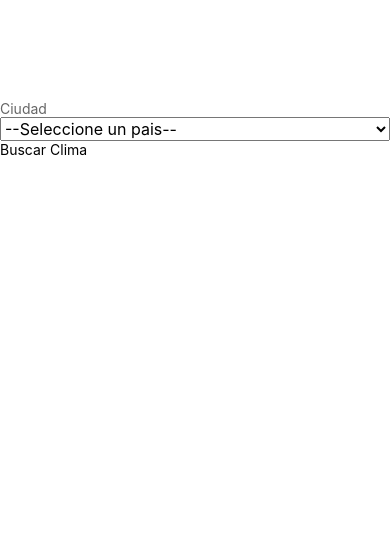
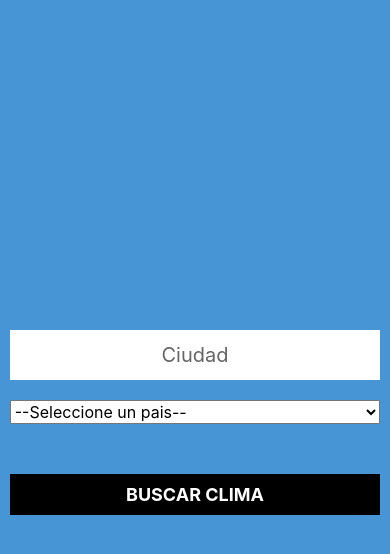
Before and after one commit to MiguelMaidana/ClimaReact, a React Native app: screen / in a window 390 px wide. Shown: the top 554 px of the page. Built offline with nearby package versions, Linux system fonts and the light colour scheme.

Commit message:
Damos estilo a nuestro Formulario y App

```diff
--- a/App.js
+++ b/App.js
@@ -4,14 +4,25 @@ import Formulario from "./commponents/Formulario"
 
 const  App = () => {
   return (
-    <View>
-      <Formulario/>
-    </View>
+    <>
+      <View style={styles.app}>
+        <View style={styles.contenido}>
+          <Formulario/>
+        </View>
+      </View>
+    </>
   );
 }
 
 export default App
 
 const styles = StyleSheet.create({
-
+  app :{
+    flex :1,
+    backgroundColor : "rgb(71, 149, 212)",
+    justifyContent : "center"
+  },
+  contenido:{
+    marginHorizontal :"2.5%"
+  }
 });
--- a/commponents/Formulario.js
+++ b/commponents/Formulario.js
@@ -8,12 +8,15 @@ return (
         <View style={styles.formulario}>
                 <View>
                     <TextInput
+                    style={styles.input}
                         placeholder="Ciudad"
                         placeholderTextColor="#666"
                     />
                 </View>
                 <View>
-                        <Picker>
+                        <Picker
+                            itemStyle={{height:120, backgroundColor:"#FFF"}}
+                        >
                             <Picker.Item label="--Seleccione un pais--" value=""/>
                             <Picker.Item label="Estados Unidos" value="US"/>
                             <Picker.Item label="Mexico" value="MX"/>
@@ -25,8 +28,8 @@ return (
                         </Picker>
                 </View>
                     <TouchableWithoutFeedback>
-                        <View>
-                            <Text>Buscar Clima</Text>
+                        <View style={styles.btnBuscar}>
+                            <Text style={styles.textoBuscar}>Buscar Clima</Text>
                         </View>
                     </TouchableWithoutFeedback>
         </View>
@@ -37,7 +40,26 @@ return (
 export default Formulario
 
 const styles = StyleSheet.create({
-    formulario :{
-        marginTop :100
-    }
+   input:{
+       padding:10,
+       height:50,
+       backgroundColor:"#FFF",
+       fontSize:20,
+       marginBottom:20,
+       textAlign:"center"
+   },
+   btnBuscar:{
+        marginTop:50,
+        backgroundColor: "#000",
+        padding:10,
+        justifyContent: "center"
+
+   },
+   textoBuscar:{
+        color : "#FFF",
+        fontWeight : "bold",
+        textTransform : "uppercase",
+        textAlign:"center",
+        fontSize:18
+   }
 })
```
